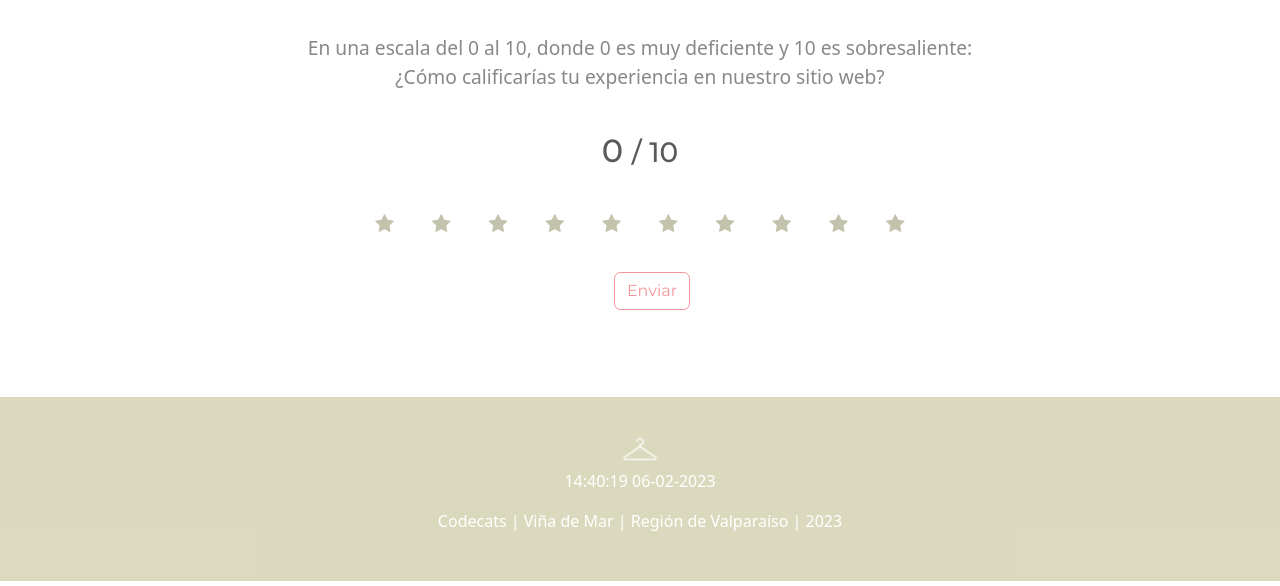
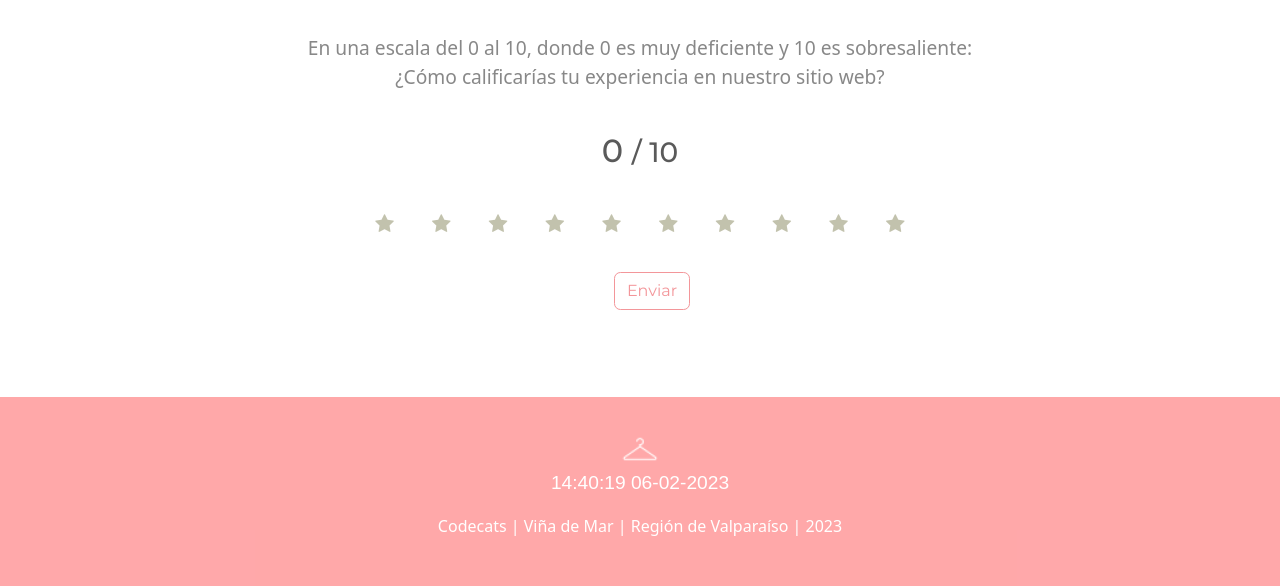
Before and after one commit to Betacor/cachureandov5, a plain HTML site: page encuesta.html in a window 1280 px wide. Shown: the part 233-819 px from the top of the page. Drawn offline with nearby package versions, Linux system fonts and the light colour scheme.

Commit message:
correccion reloj

```diff
--- a/css/contacto.css
+++ b/css/contacto.css
@@ -56,8 +56,8 @@ h2{
 /* Estilos para el footer*/
 
 footer{
-    background-color: rgba(189, 187, 136, 0.548);
-    color: antiquewhite;
+    background-color: rgba(255, 153, 155, 0.852);
+    color: white;
     padding: 2rem;
     text-align: center;
 }
--- a/css/encuesta.css
+++ b/css/encuesta.css
@@ -54,7 +54,7 @@ h2{
 /* Estilos para el footer*/
 
 footer{
-    background-color: rgba(189, 187, 136, 0.548);
+    background-color: rgba(255, 153, 155, 0.852);
     color: antiquewhite;
     padding: 2rem;
     text-align: center;
@@ -106,3 +106,12 @@ footer{
 .fa-star{
     color: rgba(144, 143, 105, 0.548);
 }
+
+#clock{
+    /* padding-top: 2rem; */
+    text-align: center;
+    font-family: 'Poppins', sans-serif;
+    font-size: larger;
+    /* background-color: rgba(255, 153, 155, 0.852); */
+    color: #FFF;
+}
--- a/css/styles.css
+++ b/css/styles.css
@@ -123,7 +123,7 @@ h2{
 
 footer{
     background-color: rgba(255, 153, 155, 0.852);
-    color: antiquewhite;
+    color: white;
     padding: 2rem;
     text-align: center;
 
```
Also changed, not shown: bottoms.html (+1 -1 lines), calzado.html (+1 -1 lines), chaquetas.html (+1 -1 lines), contacto.html (+1 -1 lines), index.html (+1 -1 lines), quierocomprar.html (+1 -1 lines), quierovender.html (+2 -2 lines), tops.html (+2 -10 lines).
